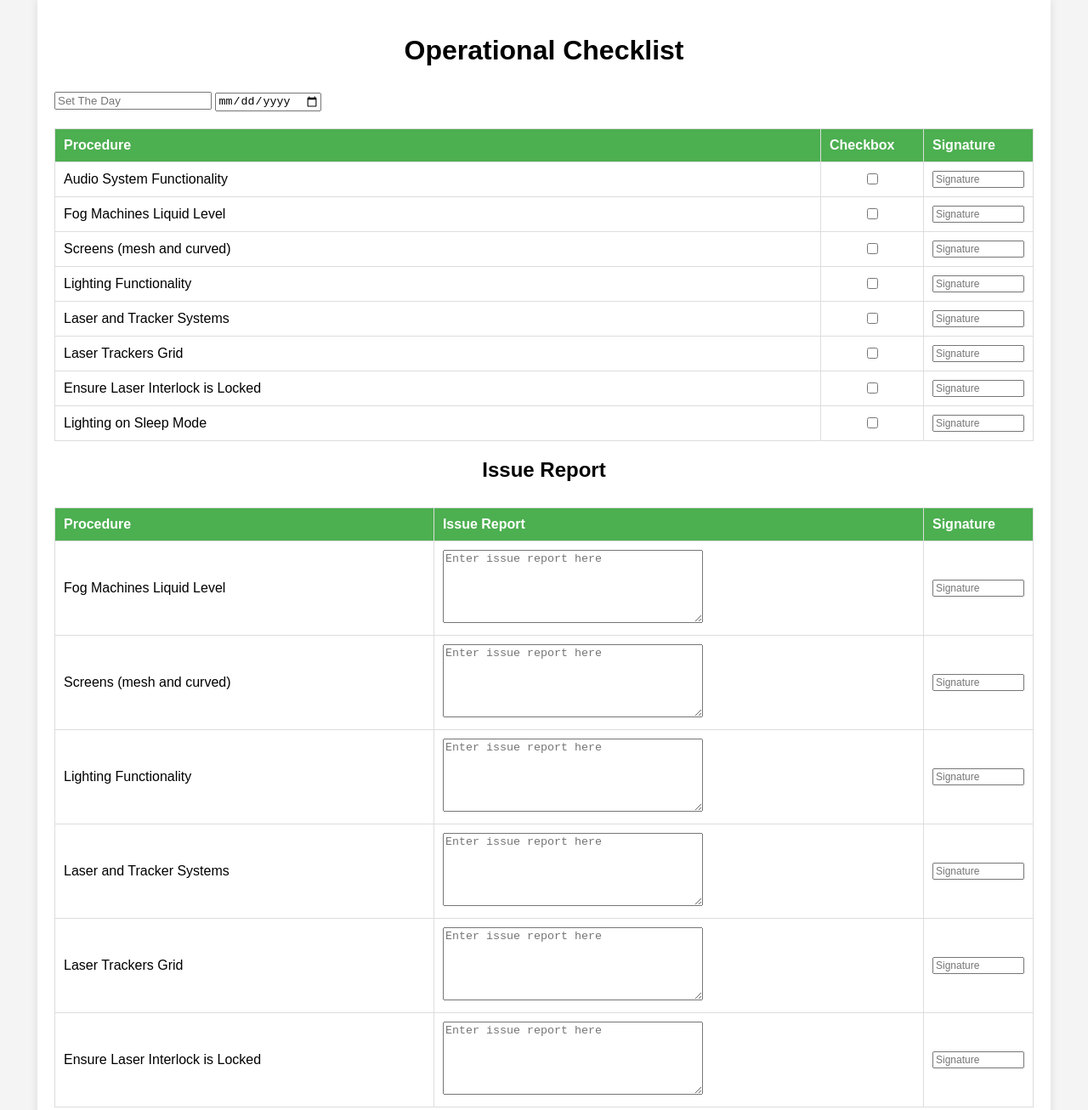
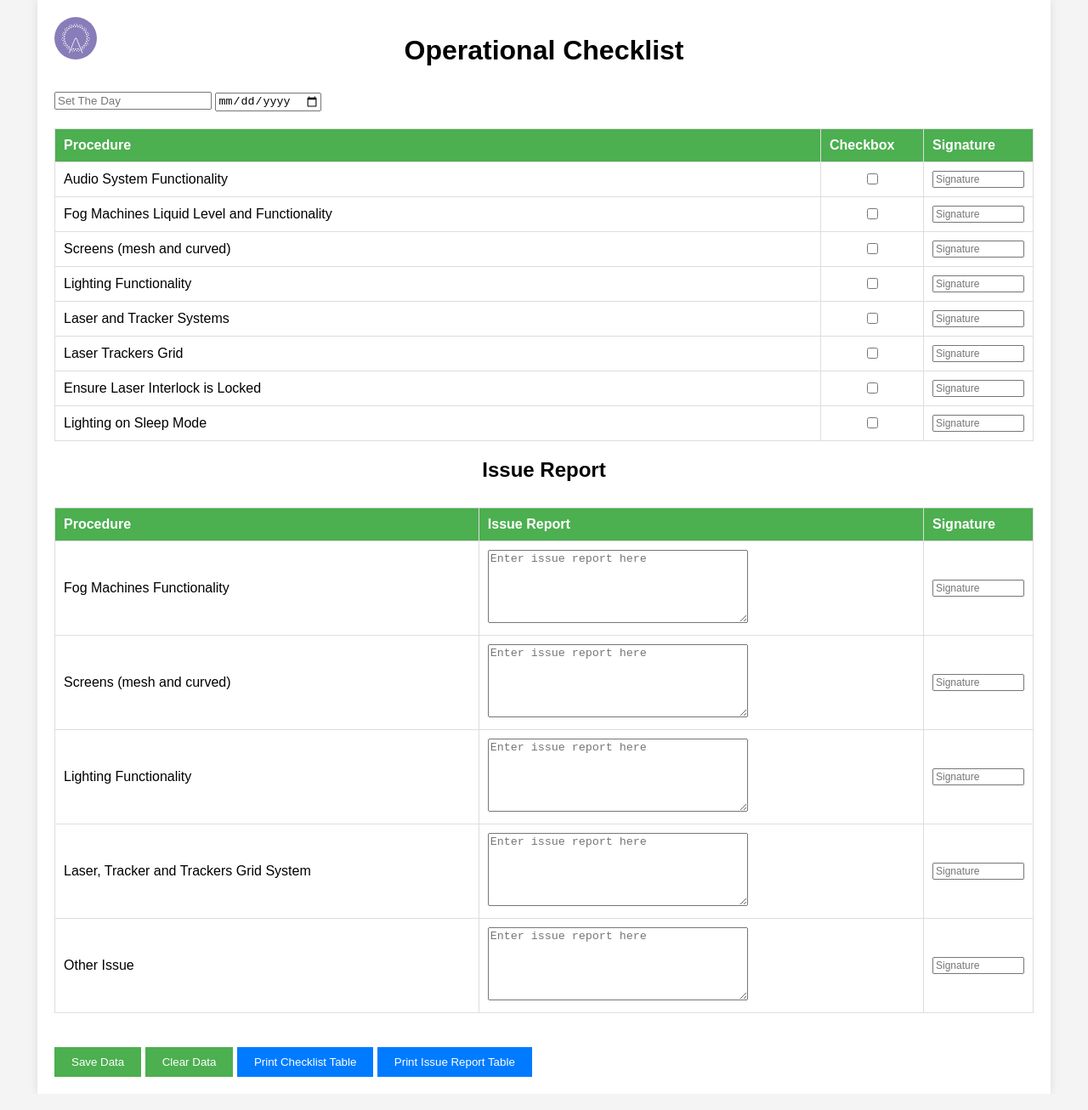
Before and after one commit to Osamaas93/Ain-Dubai-Check-List, a plain HTML site: page index.html in a window 1280 px wide. Shown: the top 1306 px of the page at 85% size. Drawn offline with Linux system fonts and the light colour scheme.

Commit message:
Adding logo and fix the content

```diff
--- a/index.html
+++ b/index.html
@@ -78,6 +78,12 @@
 
 .issue-btn:hover {
     background-color: #0056b3;
+}
+
+.logo{
+    width: 50px;
+    position:absolute;
+    border-radius: 50%;
 }
 textarea {
             width: 300px;
@@ -299,6 +305,7 @@
 </head>
 <body>
     <div class="container">
+        <img class="logo" src="images\Ain-Logo.jpg" alt="Ain Logo">
         <h1 class="header">Operational Checklist</h1>
 
         <div>
@@ -320,7 +327,7 @@
                     <td class="signature"><input type="text" id="audio-system-signature" placeholder="Signature"></td>
                 </tr>
                 <tr>
-                    <td>Fog Machines Liquid Level</td>
+                    <td>Fog Machines Liquid Level and Functionality</td>
                     <td class="checkbox"><input type="checkbox" id="fog-machine"></td>
                     <td class="signature"><input type="text" id="fog-machine-signature" placeholder="Signature"></td>
                 </tr>
@@ -368,7 +375,7 @@
             </thead>
             <tbody>
                 <tr>
-                    <td>Fog Machines Liquid Level</td>
+                    <td>Fog Machines Functionality</td>
                     <td><textarea id="fog-machine-report" placeholder="Enter issue report here"></textarea></td>
                     <td class="signature"><input type="text" id="fog-machine-issue-signature" placeholder="Signature"></td>
                 </tr>
@@ -383,19 +390,14 @@
                     <td class="signature"><input type="text" id="lighting-issue-signature" placeholder="Signature"></td>
                 </tr>
                 <tr>
-                    <td>Laser and Tracker Systems</td>
+                    <td>Laser, Tracker and Trackers Grid System</td>
                     <td><textarea id="laser-report" placeholder="Enter issue report here"></textarea></td>
                     <td class="signature"><input type="text" id="laser-issue-signature" placeholder="Signature"></td>
                 </tr>
                 <tr>
-                    <td>Laser Trackers Grid</td>
+                    <td>Other Issue </td>
                     <td><textarea id="grid-report" placeholder="Enter issue report here"></textarea></td>
                     <td class="signature"><input type="text" id="grid-issue-signature" placeholder="Signature"></td>
-                </tr>
-                <tr>
-                    <td>Ensure Laser Interlock is Locked</td>
-                    <td><textarea id="interlock-report" placeholder="Enter issue report here"></textarea></td>
-                    <td class="signature"><input type="text" id="interlock-issue-signature" placeholder="Signature"></td>
                 </tr>
             </tbody>
         </table>
```
Also changed, not shown: images/Ain-Logo.jpg (added).
